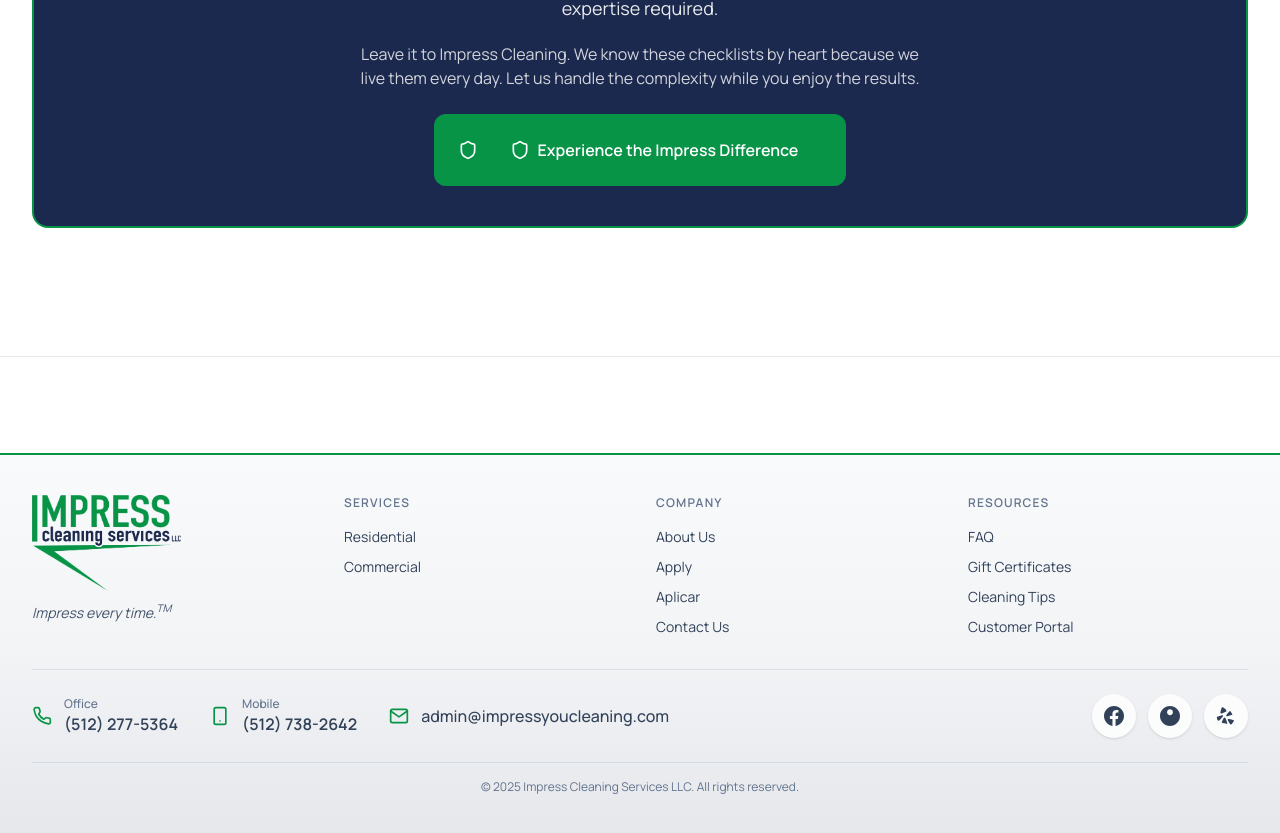
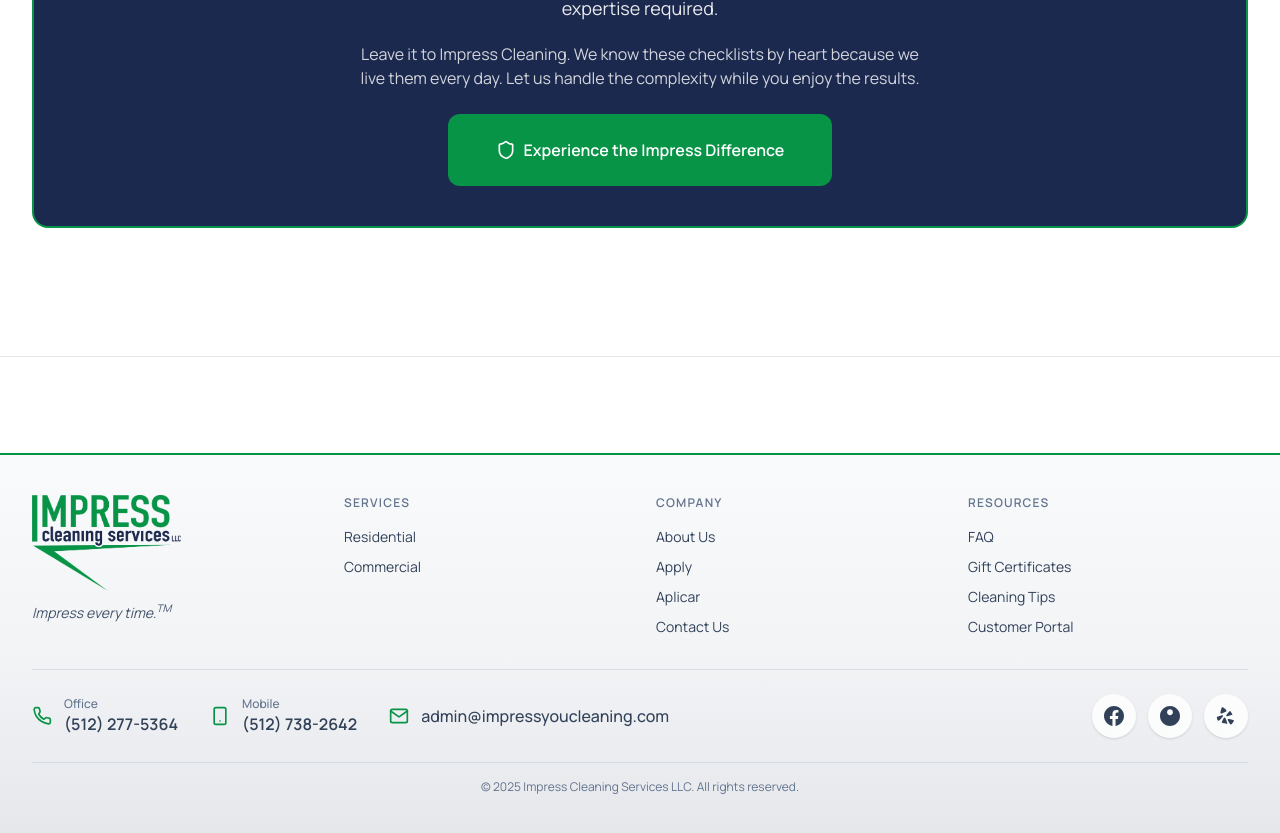
Before and after one commit to resp23f/impress-cleaning-site, a Next.js app: page /cleaning-tips in a window 1280 px wide. Shown: the part 7892-8725 px from the top of the page. Built offline with nearby package versions, Linux system fonts and the light colour scheme.

Commit message:
feat(CleaningTipsContent): update link to residential section and remove redundant button

```diff
--- a/src/app/(public)/cleaning-tips/CleaningTipsContent.jsx
+++ b/src/app/(public)/cleaning-tips/CleaningTipsContent.jsx
@@ -3041,7 +3041,6 @@ export default function CleaningTipsPage() {
       Leave it to Impress Cleaning. We know these checklists by heart because we live them every day. Let us handle the complexity while you enjoy the results.
       </p>
       <div className="inline-flex items-center gap-2 px-6 py-3 bg-[#079447] hover:bg-[#079447]/90 text-white rounded-xl font-semibold transition-colors cursor-pointer">
-      <Shield className="w-5 h-5" />
 <Link href="/residential-section">
   <div className="inline-flex items-center gap-2 px-6 py-3 bg-[#079447] hover:bg-[#079447]/90 text-white rounded-xl font-semibold transition-colors cursor-pointer">
     <Shield className="w-5 h-5" />
```
